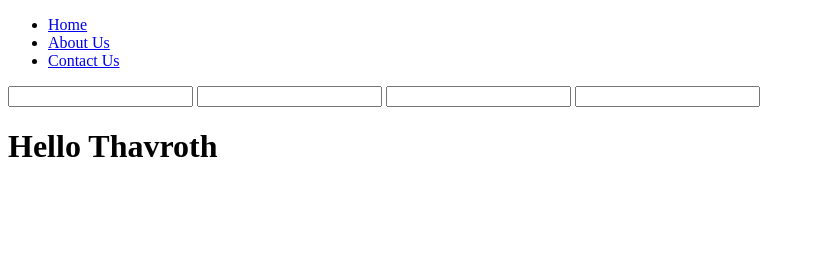
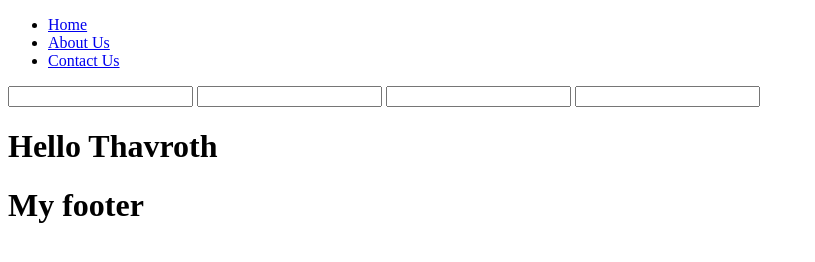
Before and after one commit to thavroth7/connect_to_jira, a plain HTML site: page index.html in a window 1280 px wide. Shown: the whole page, without its empty margins (0-815 px from the left). Drawn offline with Linux system fonts and the light colour scheme.

Commit message:
[THAV-6] create footer

```diff
--- a/index.html
+++ b/index.html
@@ -21,5 +21,8 @@
         <input type="text">
     </form>
     <h1>Hello Thavroth</h1>
+    <footer>
+        <h1>My footer</h1>
+    </footer>
 </body>
 </html>
```
